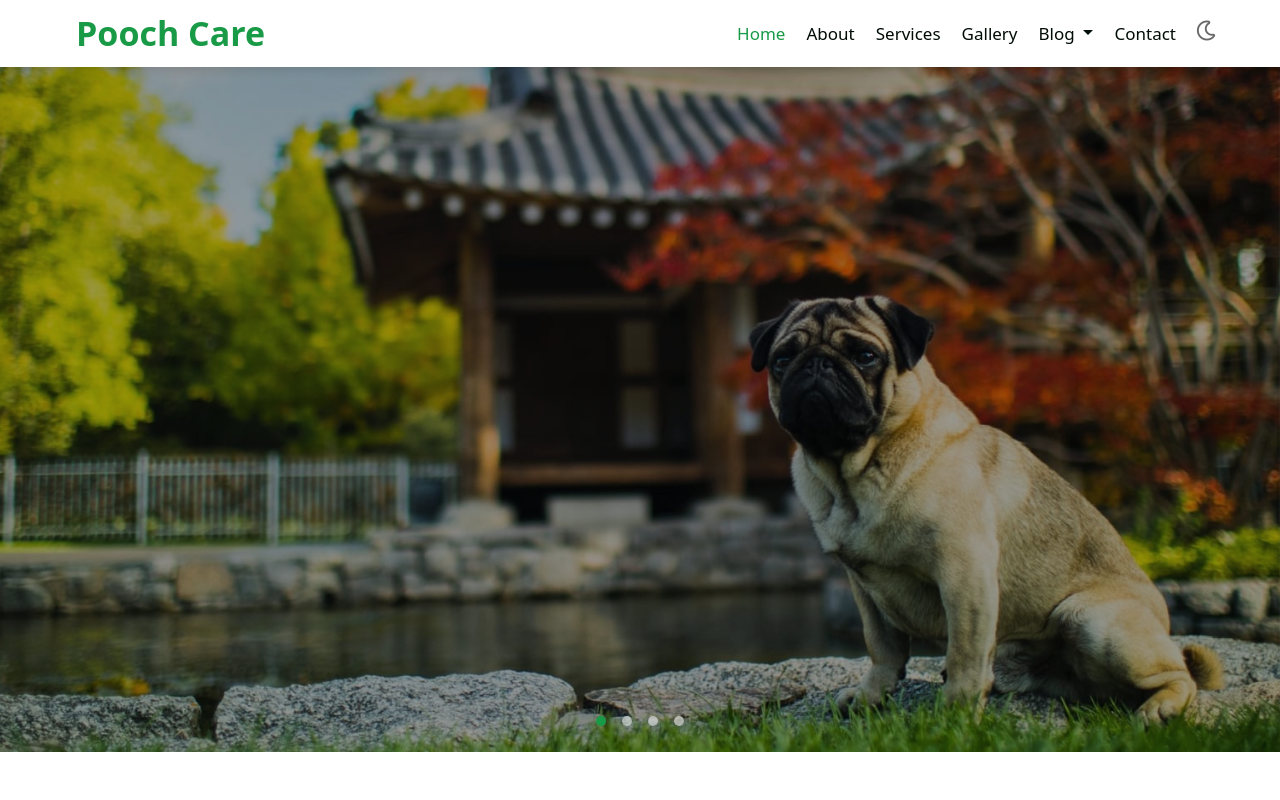
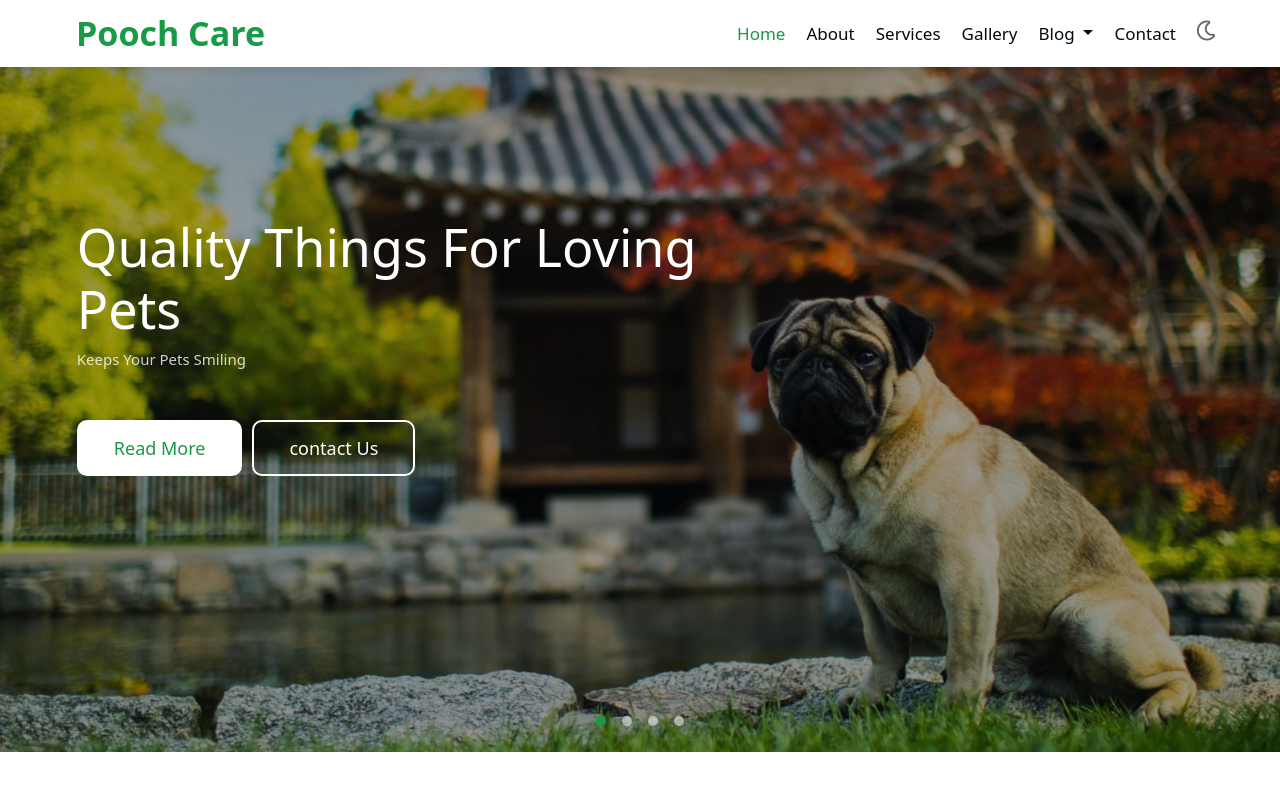
Before and after one commit to ngotanhy/capstone_Pooch_Care, a web app: file index.html in a window 1280 px wide. Run offline with its HTML, style and script files only (its server is not run), Linux system fonts and the light colour scheme; some libraries are stand-ins or nearby versions.

Commit message:
carousel-final

```diff
--- a/css/style.css
+++ b/css/style.css
@@ -131,6 +131,117 @@ header {
     transform: translateX(-50%) rotateZ(45deg);
 }
 
+.carousel__img {
+    width: 100%;
+    height: 94vh;
+}
+
+.carousel__img1 {
+    background: url(../img/banner1.jpg) center / cover no-repeat;
+}
+
+.carousel__img2 {
+    background: url(../img/banner2.jpg) center / cover no-repeat;
+}
+
+.carousel__img3 {
+    background: url(../img/banner3.jpg) center / cover no-repeat;
+}
+
+.carousel__img4 {
+    background: url(../img/banner4.jpg) center / cover no-repeat;
+}
+
+.overlay {
+    top: 0;
+    left: 0;
+    width: 100%;
+    height: 100%;
+    position: absolute;
+    background: rgba(7, 10, 12, .4);
+    z-index: 1;
+}
+
+.carousel__content {
+    z-index: 2;
+    width: 90%;
+    top: 26%;
+    left: 6%;
+}
+
+.carousel__content--left {
+    max-width: 700px;
+    text-align: left;
+    margin-right: auto;
+}
+
+.carousel__content--right {
+    max-width: 700px;
+    text-align: left;
+    margin-left: auto;
+}
+
+.carousel__content h5 {
+    font-size: 52px;
+}
+
+.carousel__content p {
+    font-size: 15px;
+    opacity: 0.8;
+}
+
+.carousel__btn-list {
+    margin-top: 7%;
+    display: flex;
+    gap: 10px;
+}
+
+.btn__default {
+    padding: 12px 35px;
+    font-size: 18px;
+    line-height: 28px;
+    font-weight: 400;
+    transition: 0.3s ease-in;
+    border: 2px solid #fff;
+    border-radius: 10px;
+    background-color: #fff;
+    color: #189A46;
+}
+
+.btn__hover {
+    padding: 12px 35px;
+    font-size: 18px;
+    line-height: 28px;
+    font-weight: 400;
+    transition: 0.3s ease-in;
+    border: 2px solid #fff;
+    border-radius: 10px;
+    color: #fff;
+    background-color: #fff0;
+}
+
+.btn__hover:hover {
+    background-color: #fff;
+    color: #189A46;
+}
+
+.carousel .carousel-indicators {
+    z-index: 10;
+}
+
+.carousel .carousel-indicators button {
+    width: 10px;
+    height: 10px;
+    border-radius: 50%;
+    opacity: 0.5;
+    margin: 0 8px;
+}
+
+.carousel .carousel-indicators .active {
+    opacity: 1;
+    background-color: #189A46;
+}
+
 @media (max-width: 991px) {
     .disab {
         display: block;
@@ -159,57 +270,31 @@ header {
     }
 }
 
-.carousels {
-    position: relative;
+@media (max-width: 590px) {
+    .carousel__img {
+        height: 76vh;
+    }
 }
 
-.carousel__img1 {
-    width: 100%;
-    height: 94vh;
-    background: url(../img/banner1.jpg) center / cover no-repeat ;
+@media (max-width: 480px) {
+    .carousel__img {
+        height: 73vh;
     }
 
-.carousel__img2 {
-    width: 100%;
-    height: 94vh;
-    background: url(../img/banner2.jpg) center / cover no-repeat ;
+    .carousel__content h5 {
+        font-size: 32px;
     }
 
-.carousel__img3 {
-    width: 100%;
-    height: 94vh;
-    background: url(../img/banner3.jpg) center / cover no-repeat ;
+    .carousel__btn-list {
+        flex-wrap: wrap;
     }
 
-.carousel__img4 {
-    width: 100%;
-    height: 94vh;
-    background: url(../img/banner4.jpg) center / cover no-repeat ;
+    .btn__default,
+    .btn__hover {
+        padding: 10px 33px;
+        font-size: 17px;
+        line-height: 26px;
+        font-weight: 400;
     }
 
-.overlay {
-    top: 0;
-    left: 0;
-    width: 100%;
-    height: 100%;
-    position: absolute;
-    background: rgba(7, 10, 12, .4);
-    z-index: 1;
 }
-
-.carousel .carousel-indicators button {
-    width: 10px;
-    height: 10px;
-    border-radius: 50%;
-    opacity: 0.5;
-    margin: 0 8px;
-}
-
-.carousel .carousel-indicators .active {
-    opacity: 1;
-    background-color: #189A46;
-}
-
-/* .carousel-item img {
-    height: 95vh;
-} */
--- a/index.html
+++ b/index.html
@@ -7,6 +7,7 @@
     <meta name="viewport" content="width=device-width, initial-scale=1.0">
     <title>Pooch Care</title>
     <!-- reset css -->
+    <link rel="icon" href="./img/pooch-care.jfif" type="image/x-icon" />
     <link rel="stylesheet" href="./css/reset.css">
     <link rel="stylesheet" href="https://cdnjs.cloudflare.com/ajax/libs/font-awesome/5.15.4/css/all.min.css"
         integrity="sha512-1ycn6IcaQQ40/MKBW2W4Rhis/DbILU74C1vSrLJxCq57o941Ym01SwNsOMqvEBFlcgUa6xLiPY/NS5R+E6ztJQ=="
@@ -100,7 +101,6 @@
 
     <main>
         <section class="carousels">
-            <div class="overlay"></div>
 
             <div class="carousel slide" data-bs-ride="carousel" id="slider-1" data-bs-pause="false">
                 <div class="carousel-indicators">
@@ -112,19 +112,63 @@
 
                 <div class="carousel-inner" role="listbox">
                     <div class="carousel-item active" data-bs-interval="3000">
-                        <div class="carousel__img1"></div>
+                        <div class="overlay"></div>
+                        <div class="carousel__img1 carousel__img"></div>
+                        <div class="carousel-caption carousel__content">
+                            <div class="carousel__content--left">
+                                <h5>Quality Things For Loving Pets</h5>
+                                <p>Keeps Your Pets Smiling</p>
+                                <div class="carousel__btn-list">
+                                    <button class="btn__default">Read More</button>
+                                    <button class="btn__hover">contact Us</button>
+                                </div>
+                            </div>
+                        </div>
                     </div>
 
                     <div class="carousel-item" data-bs-interval="3000">
-                        <div class="carousel__img2"></div>
+                        <div class="overlay"></div>
+                        <div class="carousel__img2 carousel__img"></div>
+                        <div class="carousel-caption carousel__content">
+                            <div class="carousel__content--right">
+                                <h5>Delivering Happiness For Pets</h5>
+                                <p>For The Love Of Pets</p>
+                                <div class="carousel__btn-list">
+                                    <button class="btn__default">Read More</button>
+                                    <button class="btn__hover">contact Us</button>
+                                </div>
+                            </div>
+                        </div>
                     </div>
 
                     <div class="carousel-item" data-bs-interval="3000">
-                        <div class="carousel__img3"></div>
+                        <div class="overlay"></div>
+                        <div class="carousel__img3 carousel__img"></div>
+                        <div class="carousel-caption carousel__content">
+                            <div class="carousel__content--left">
+                                <h5>Quality Things For Loving Pets</h5>
+                                <p>Keeps Your Pets Smiling</p>
+                                <div class="carousel__btn-list">
+                                    <button class="btn__default">Read More</button>
+                                    <button class="btn__hover">contact Us</button>
+                                </div>
+                            </div>
+                        </div>
                     </div>
 
                     <div class="carousel-item" data-bs-interval="3000">
-                        <div class="carousel__img4"></div>
+                        <div class="overlay"></div>
+                        <div class="carousel__img4 carousel__img"></div>
+                        <div class="carousel-caption carousel__content">
+                            <div class="carousel__content--right">
+                                <h5>Delivering Happiness For Pets</h5>
+                                <p>For The Love Of Pets</p>
+                                <div class="carousel__btn-list">
+                                    <button class="btn__default">Read More</button>
+                                    <button class="btn__hover">contact Us</button>
+                                </div>
+                            </div>
+                        </div>
                     </div>
                 </div>
             </div>
```
Also changed, not shown: img/pooch-care.jfif (added). Lines whose indentation alone changed are shown as unchanged.
